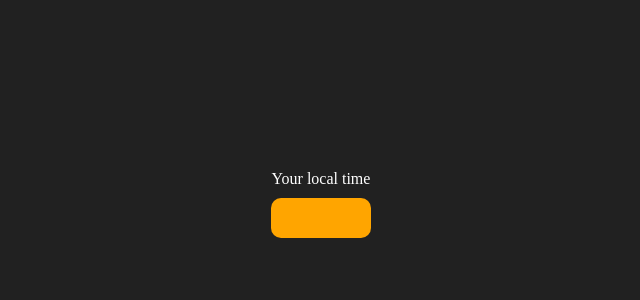
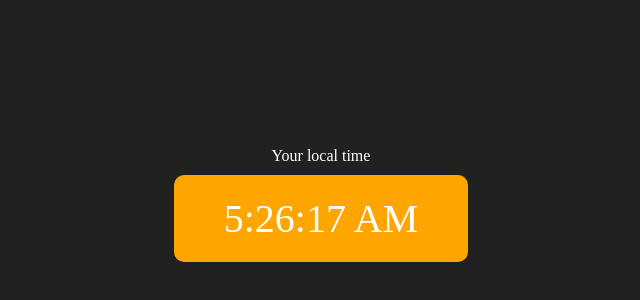
Before and after one commit to harshadsurve/javascript-projets, a plain HTML site: page 3-DigitalClock/index.html in a window 1280 px wide. Shown: the part 204-504 px from the top of the page, without its empty margins (319-959 px from the left). Drawn offline with Linux system fonts and the light colour scheme.

Commit message:
"Added JavaScript code to update digital clock display and updated HTML to include clock element."

```diff
--- a/3-DigitalClock/chaiaurcode.js
+++ b/3-DigitalClock/chaiaurcode.js
@@ -0,0 +1,7 @@
+const clock = document.getElementById('clock')
+
+
+setInterval(function(){
+    let date = new Date()
+    clock.innerHTML= date.toLocaleTimeString();
+},1000)
```
Also changed, not shown: 3-DigitalClock/index.html (line endings or trailing spaces).
